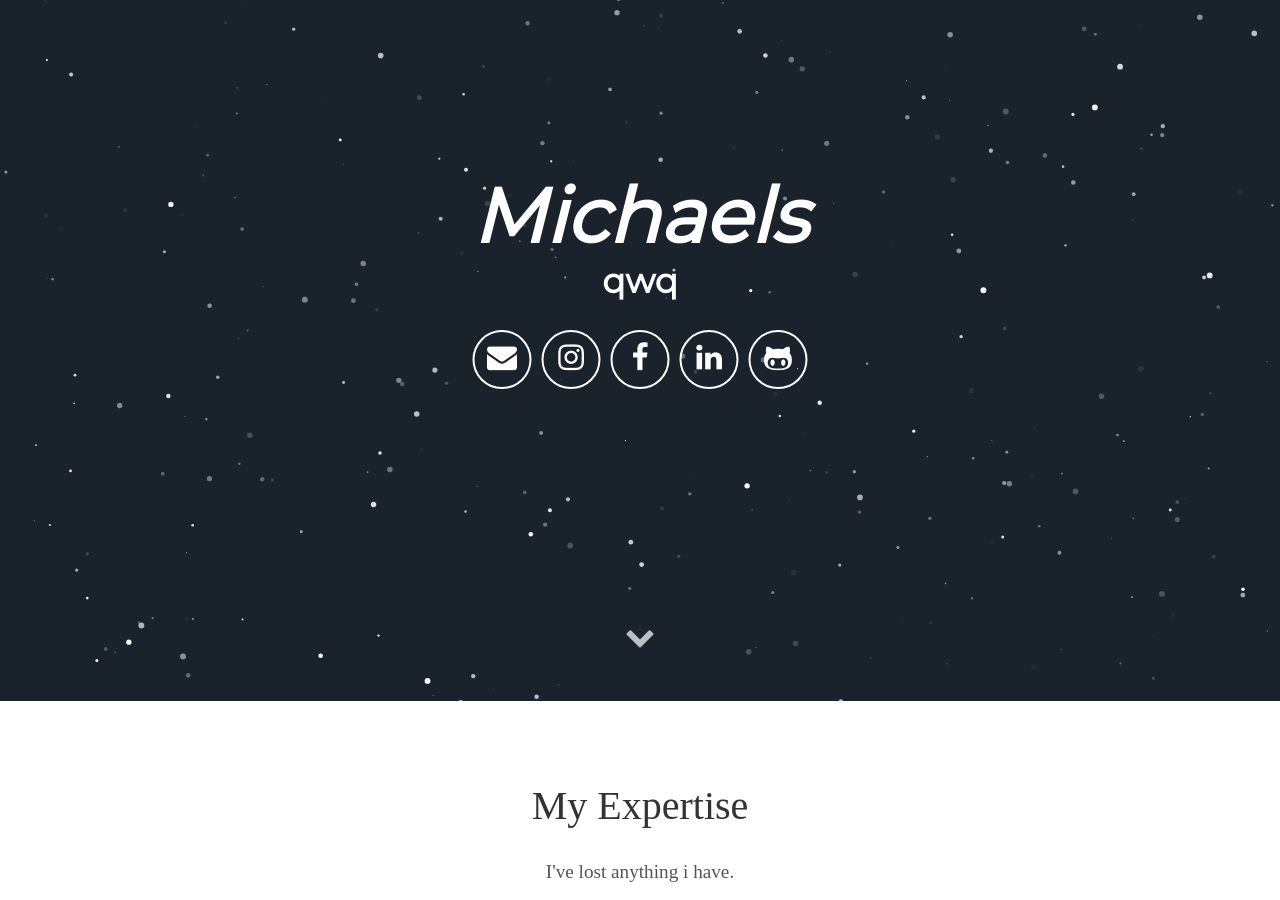
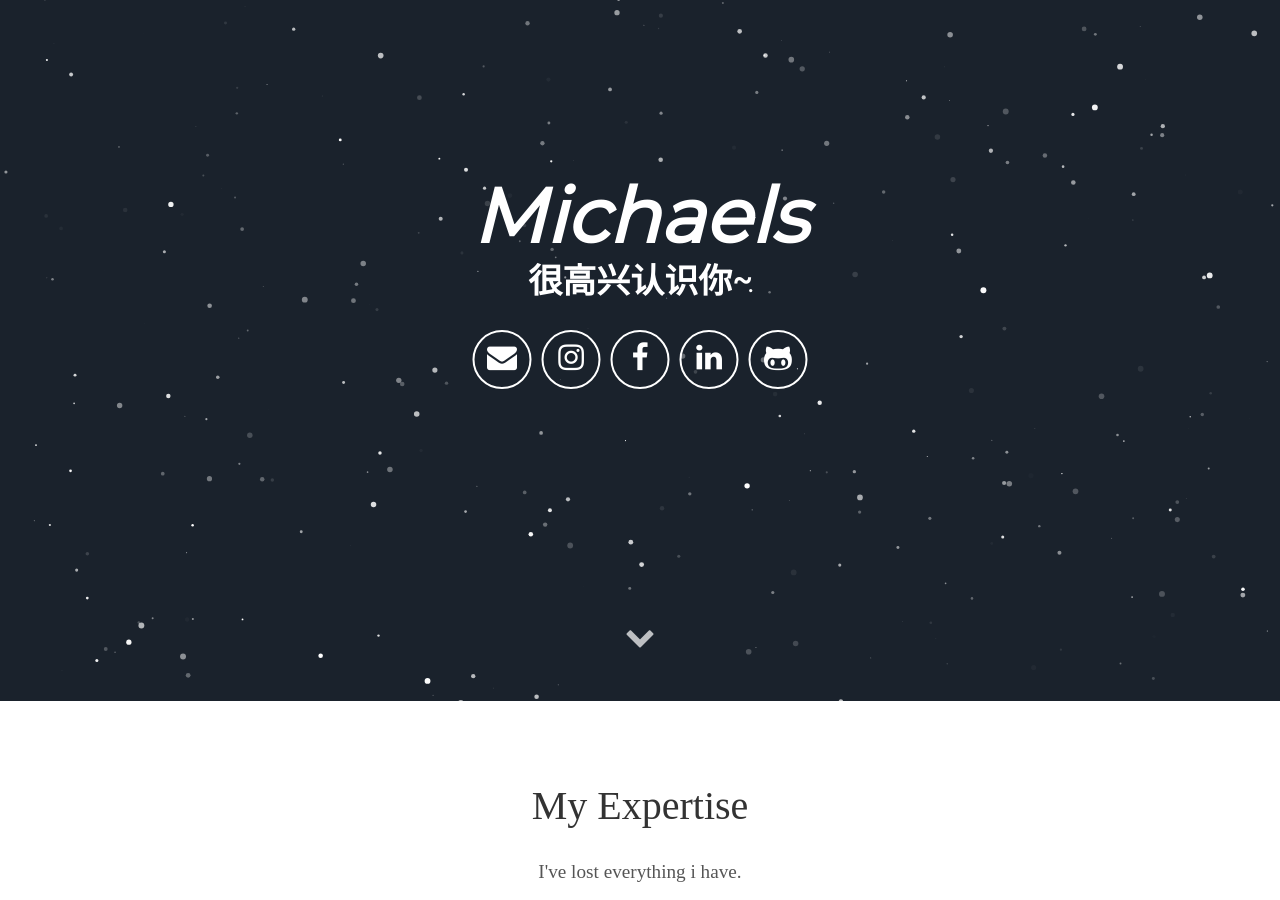
Before and after one commit to Micha3ls0n0/ocean-of-tears, a Jekyll site: the page built from index.html, in a window 1280 px wide and 900 px high, scrolled down 199 px. Built offline with Jekyll 4.4.1, drawn with Linux system fonts in a browser that asks for light colours; some web fonts are replaced.

Commit message:
Update _config.yml

```diff
--- a/_config.yml
+++ b/_config.yml
@@ -6,9 +6,9 @@ description: Jekyll Theme Minimal Resume
 
 # User settings
 username: <i>Michaels</i>
-user_description: I've lost anything i have.
-user_title: qwq
-email: mauriurraco@gmail.com
+user_description: I've lost everything i have.
+user_title: 很高兴认识你~
+email: nico1481105164@gmail.com
 # twitter_username: lorem_ipsum
 # github_username:  lorem_ipsum
 # gplus_username:  lorem_ipsum
```
